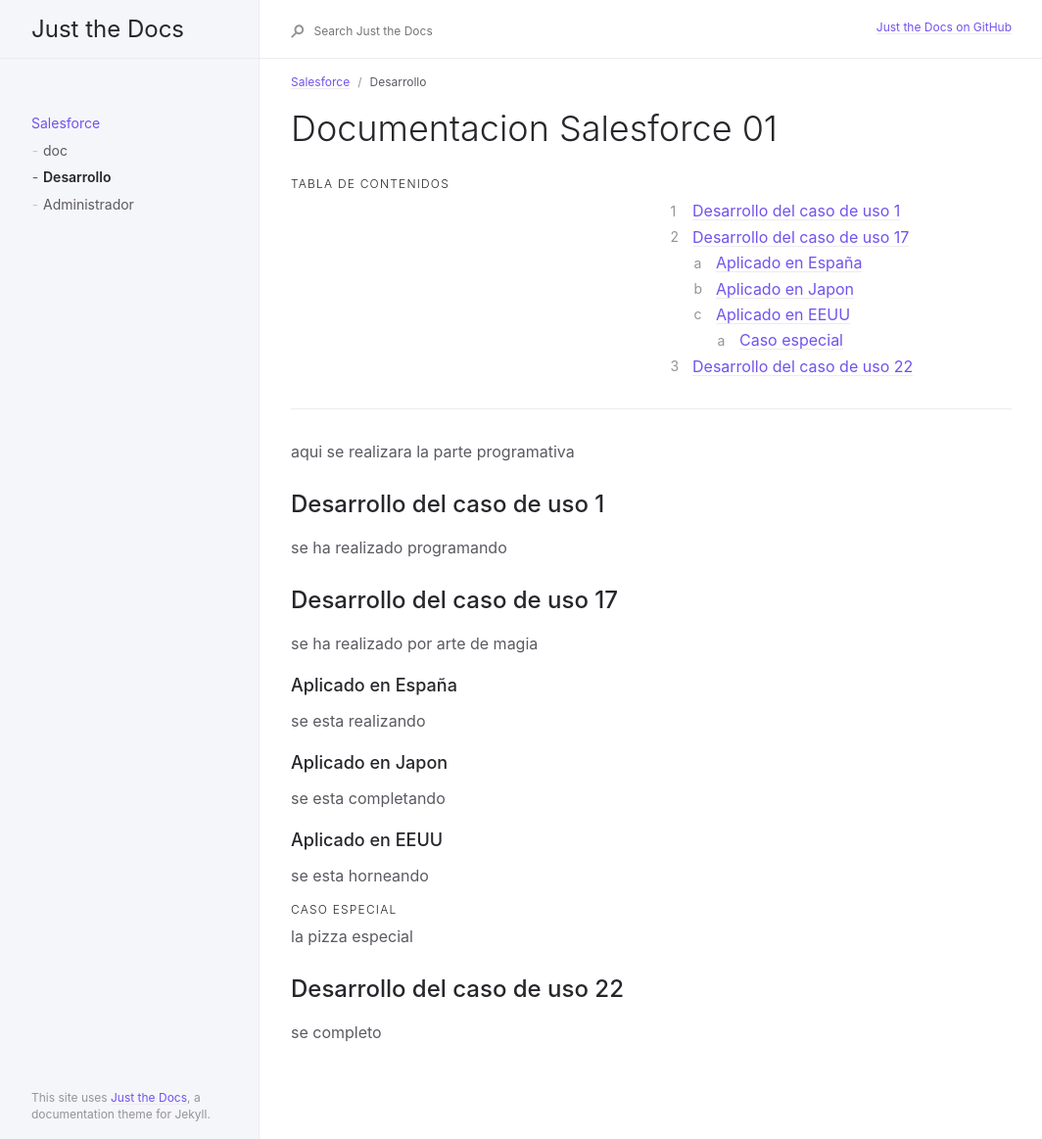
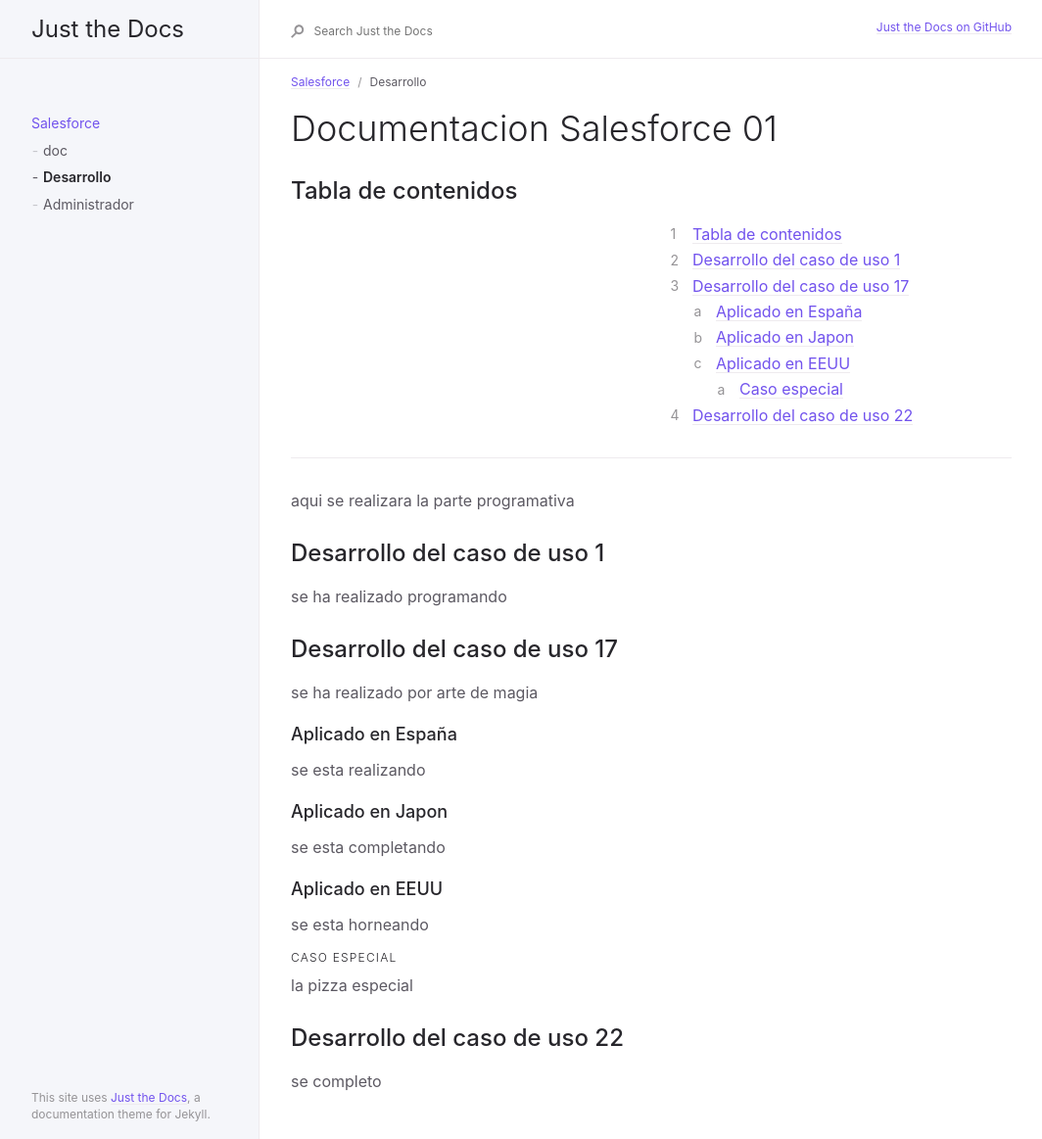
Before and after one commit to abeltranes/abeltranes.github.io, a Jekyll site: the page built from docs/salesforce/doc01.md, in a window 1280 px wide. Shown: the whole page at 98% size, without its empty margins (91-1155 px from the left). Built offline with Jekyll 4.4.1, drawn with Linux system fonts in a browser that asks for light colours.

Commit message:
Update doc01.md

```diff
--- a/docs/salesforce/doc01.md
+++ b/docs/salesforce/doc01.md
@@ -9,7 +9,7 @@ nav_order: 3
 {: .no_toc }
 
 ## Tabla de contenidos
-{: .no_toc .text-delta }
+
 
 1. TOC
 {:toc}
```
